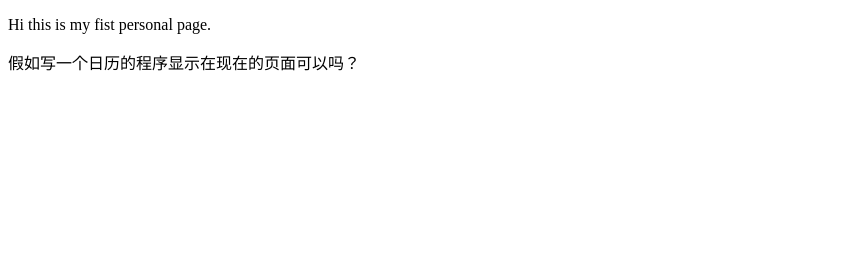
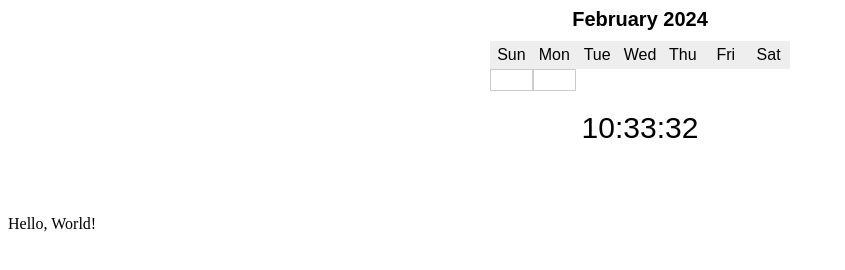
Before and after one commit to Tongjingyan/Tongjingyan.github.io, a plain HTML site: page index.html in a window 1280 px wide. Shown: the whole page, without its empty margins (0-845 px from the left). Drawn offline with Linux system fonts and the light colour scheme.

Commit message:
Add files via upload

```diff
--- a/index.html
+++ b/index.html
@@ -3,12 +3,33 @@
 <head>
     <meta charset="UTF-8">
     <meta name="viewport" content="width=device-width, initial-scale=1.0">
-    <title>My HTML5 Page</title>
+    <title>Calendar</title>
+    <link rel="stylesheet" href="styles.css"> <!-- 引入CSS文件 -->
 </head>
 <body>
-    <p>Hi this is my fist personal page.</p>
-    <p>假如写一个日历的程序显示在现在的页面可以吗？</p>
-    <!-- 在这里添加你的页面内容 -->
-
+    <div class="calendar">
+        <div class="month">February 2024</div> <!-- 月份标题 -->
+        <div class="weekdays">
+            <div>Sun</div>
+            <div>Mon</div>
+            <div>Tue</div>
+            <div>Wed</div>
+            <div>Thu</div>
+            <div>Fri</div>
+            <div>Sat</div>
+        </div> <!-- 星期几标题 -->
+        <div class="days">
+            <!-- 日历日期 -->
+            <div></div>
+            <div></div>
+            <!-- 继续添加日期 -->
+            <!-- 可以使用JavaScript来生成具体日期 -->
+        </div>
+    </div>
+    <div class="clock">
+        <div class="time" id="time"></div> <!-- 显示时间的元素 -->
+    </div>
+    <div class="animated-element" id="element">Hello, World!</div> <!-- 添加动画效果的元素 -->
+    <script src="script.js"></script> <!-- 引入JavaScript文件 -->
 </body>
 </html>
--- /dev/null
+++ b/script.js
@@ -0,0 +1,38 @@
+// 第一段是实时更新时钟
+function updateTime() {
+    var now = new Date();
+    var hours = now.getHours();
+    var minutes = now.getMinutes();
+    var seconds = now.getSeconds();
+
+    // 格式化时间，保证显示为两位数
+    hours = formatTime(hours);
+    minutes = formatTime(minutes);
+    seconds = formatTime(seconds);
+
+    // 更新时间显示
+    document.getElementById('time').innerHTML = hours + ":" + minutes + ":" + seconds;
+
+    // 每隔一秒调用 updateTime 函数，实现实时更新
+    setTimeout(updateTime, 1000);
+}
+
+// 第二段是动态效果
+function formatTime(time) {
+    return (time < 10 ? "0" : "") + time;
+}
+
+// 页面加载时启动 updateTime 函数并添加动画效果
+window.onload = function() {
+    // 启动时钟更新
+    updateTime();
+
+    // 尝试获取要添加动画效果的元素
+    var element = document.getElementById('element');
+
+    // 如果元素存在，则添加动画效果的样式
+    if (element) {
+        element.style.transition = 'transform 1s ease-in-out';
+        element.style.transform = 'translateY(50px)';
+    }
+};
--- /dev/null
+++ b/styles.css
@@ -0,0 +1,50 @@
+/* 第一段是日历界面 */
+.calendar {
+    width: 300px;
+    margin: 0 auto;
+    text-align: center;
+    font-family: Arial, sans-serif;
+}
+
+.month {
+    font-size: 20px;
+    font-weight: bold;
+    margin-bottom: 10px;
+}
+
+.weekdays {
+    display: flex;
+    justify-content: space-between;
+    background-color: #eee;
+    padding: 5px 0;
+}
+
+.weekdays div {
+    flex: 1;
+}
+
+.days {
+    display: grid;
+    grid-template-columns: repeat(7, 1fr);
+}
+
+.days div {
+    border: 1px solid #ccc;
+    padding: 10px;
+}
+
+/* 添加一些样式以美化日历 */
+
+/* 实时更新时钟样式，合并了重复的.clock样式 */
+.clock {
+    width: 200px;
+    margin: 20px auto;
+    text-align: center;
+    font-family: Arial, sans-serif;
+}
+
+.time {
+    font-size: 30px; /* 时钟时间的字体大小 */
+}
+
+/* 在此处可以添加其他样式以美化日历和时钟 */
```
